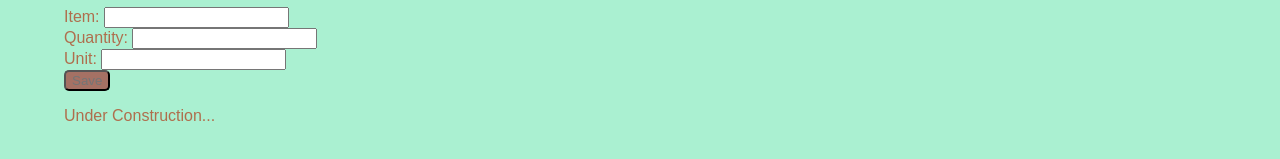
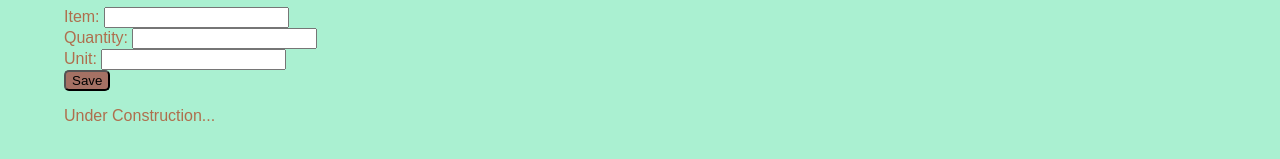
Before and after one commit to znmead/react-shopping-list, a React (Create React App) app in the folder group-fs-react-shopping-list-master/: page / in a window 1280 px wide. Shown: the part 149-308 px from the top of the page. Built offline with nearby package versions, Linux system fonts and the light colour scheme; no server answers.

Commit message:
GET/POST done

```diff
--- /dev/null
+++ b/group-fs-react-shopping-list-master/src/components/ShoppingList/ShoppingList.css
@@ -0,0 +1,3 @@
+.items {
+    border: 2px solid #AF6E4D;
+}
--- a/group-fs-react-shopping-list-master/src/components/ShoppingList/ShoppingList.jsx
+++ b/group-fs-react-shopping-list-master/src/components/ShoppingList/ShoppingList.jsx
@@ -1,9 +1,11 @@
 import { useState, useEffect } from 'react';
 import axios from 'axios';
+import './ShoppingList.css';
+
 // This is the GET display
 
 
-function ShoppingList({ shoppingList }) {
+function ShoppingList({ shoppingList, setPurchase, deletePurchase }) {
 
 
     // put our list of items on the DOM
@@ -24,8 +26,8 @@ function ShoppingList({ shoppingList }) {
 
             <p>Unit: {item.unit}</p>
 
-           {/* <button onClick={() => shoppingList(item.id)}>Purchase</button>*
-            <button onClick={() => deleteShoppingItem(props.id)} class='deleter'> Delete </button>*/}
+            <button onClick={(event) => {setPurchase}}>Purchase</button>
+            <button onClick={() => {deletePurchase}} class='deleter'> Delete </button>
         </div>
         )}
         </>
--- a/group-fs-react-shopping-list-master/src/index.css
+++ b/group-fs-react-shopping-list-master/src/index.css
@@ -15,7 +15,6 @@ header {
 
 button {
     background-color: #A57164;
-      color: #757575;
+      color: rgb(141, 135, 135) 40, 40);
       border-radius: 5px;
-
 }
```
